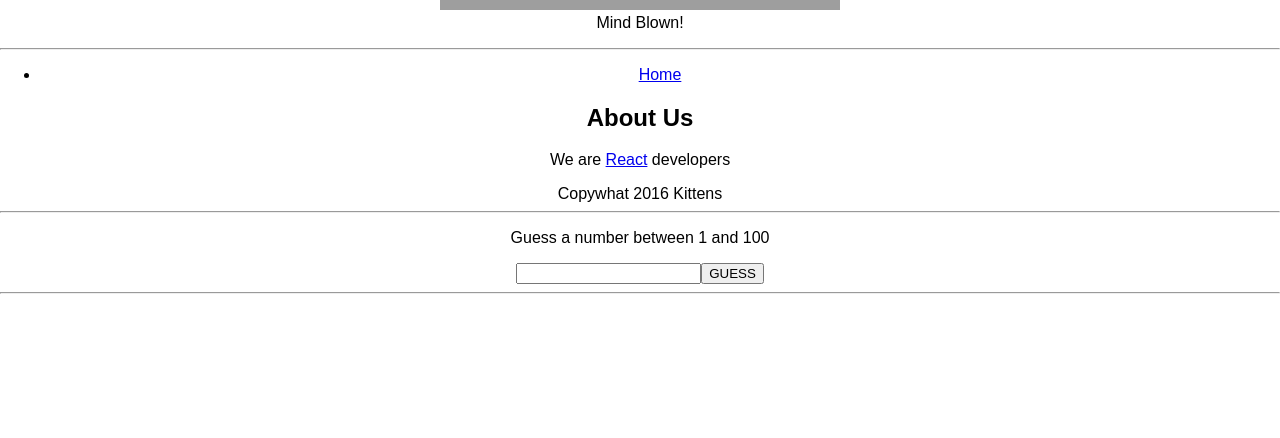
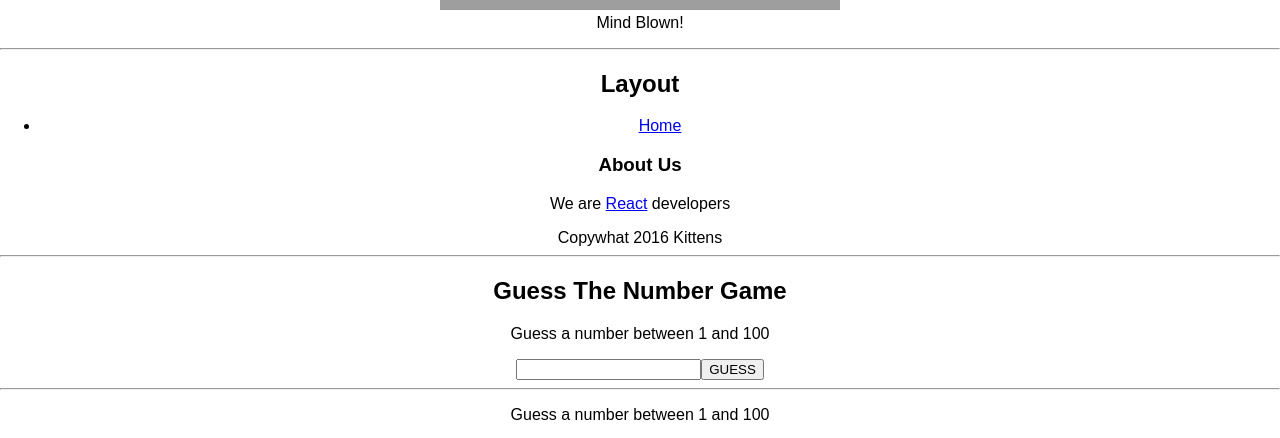
Before and after one commit to aurelienroux/intro-react, a React (Create React App) app: page / in a window 1280 px wide. Shown: the part 1542-1980 px from the top of the page. Before the commit the page ends 1844 px from the top, so only its background shows below. Built offline with nearby package versions, Linux system fonts and the light colour scheme; grey boxes are pictures that could not be loaded.

Commit message:
add h2 titles to each exercice

```diff
--- a/src/App.js
+++ b/src/App.js
@@ -31,10 +31,16 @@ class App extends Component {
           <hr/>
         </div>
         <div>
+          <h2>Layout</h2>
           <Layout>
-            <h2>About Us</h2>
+            <h3>About Us</h3>
             <p>We are <a href="https://facebook.github.io/react/" target="_blank">React</a> developers</p>
           </Layout>
+          <hr/>
+        </div>
+        <div>
+          <h2>Guess The Number Game</h2>
+          <GuessTheNumber number={50} />
           <hr/>
         </div>
         <div>
```
